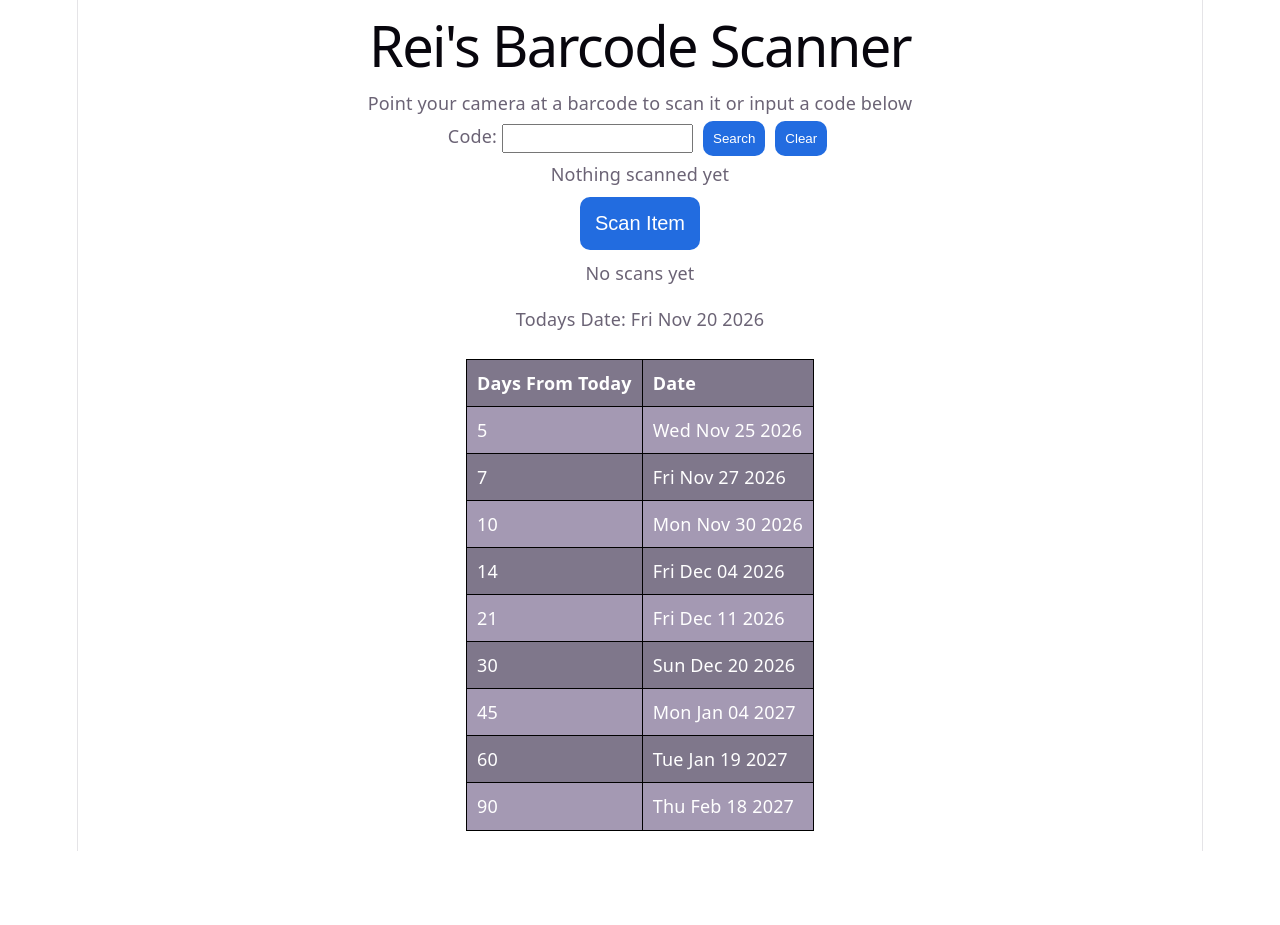
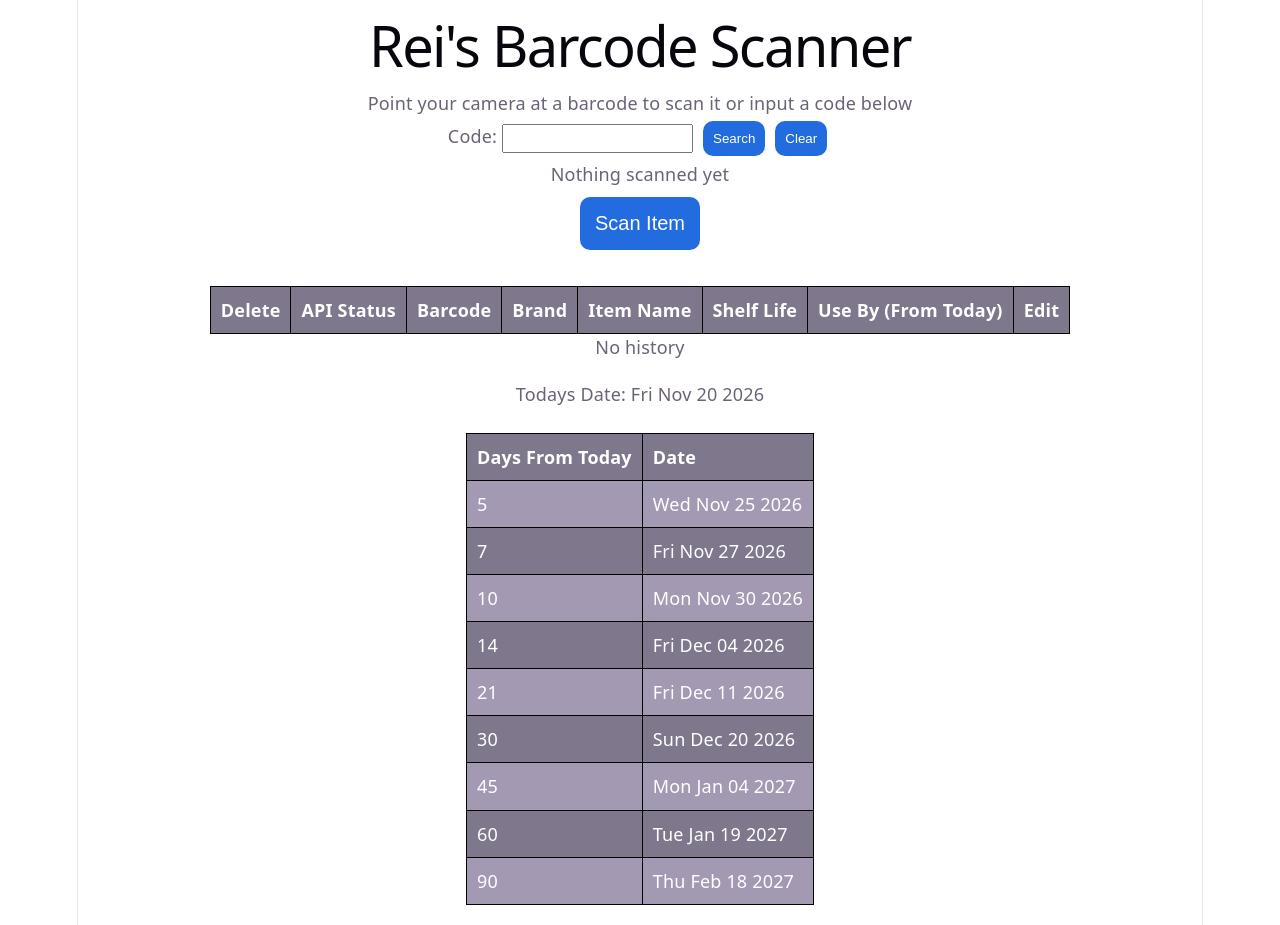
Before and after one commit to reioliveros/barcode-scanner, a React (Vite) app: page / in a window 1280 px wide. Before the commit the page ends 851 px from the top, so only its background shows below. Built offline with nearby package versions, Linux system fonts and the light colour scheme.

Commit message:
Fix export button missing when history is cleared

```diff
--- a/src/App.jsx
+++ b/src/App.jsx
@@ -112,7 +112,6 @@ function App() {
       <div><button className="scanBtn" onClick={handleToggleScan}>{scanning ? "Stop Scan" : "Scan Item"}</button></div>
 
 
-      {history.length > 0 ?
       <History
         history={history}
         myProducts={myProducts}
@@ -122,7 +121,6 @@ function App() {
         onDelete={handleDelete}
         onExport={handleExport}
       />
-        : <p>No scans yet</p>}
 
       <DateSheet></DateSheet>
     </div>
--- a/src/components/History.jsx
+++ b/src/components/History.jsx
@@ -172,18 +172,22 @@ const History = ({ history, myProducts, onClear, onChangeItem, onSave, onDelete,
         </tbody>
       </table>
 {/* CLEAR HISTORY */}
+      <div>
       {history.length > 0 ? (
         <button onClick={onClear}>Clear History</button>
       ) : (
-        ""
+        "No history"
       )}
+      </div>
 
 {/* EXPORT */}
+      <div>
       {Object.keys(myProducts).length !== 0 ? (
         <button onClick={onExport} >Export Data</button>
       ) : (
         ""
       )}
+      </div>
     </div>
   );
 };
```
Lines whose indentation alone changed are shown as unchanged.
